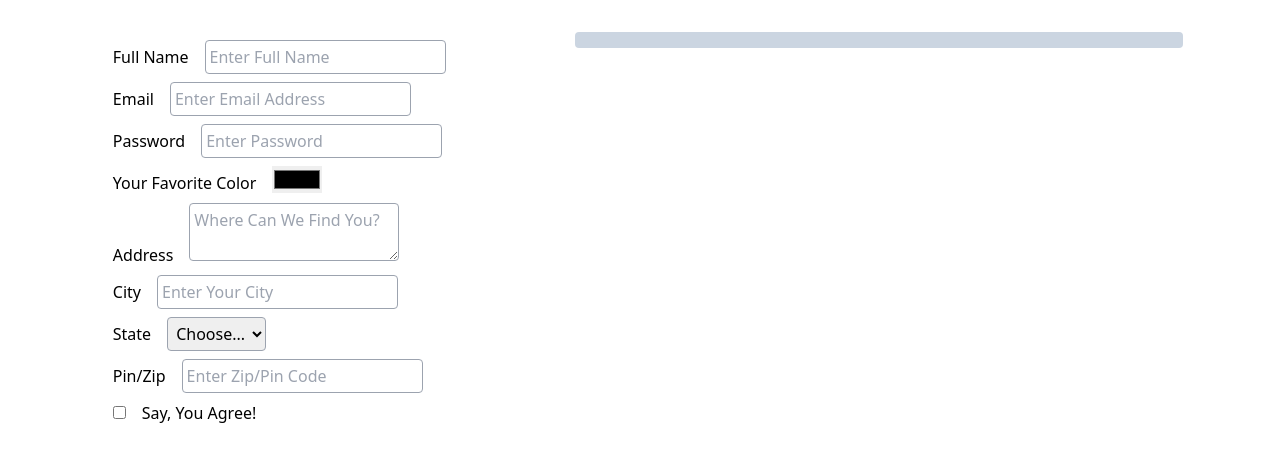
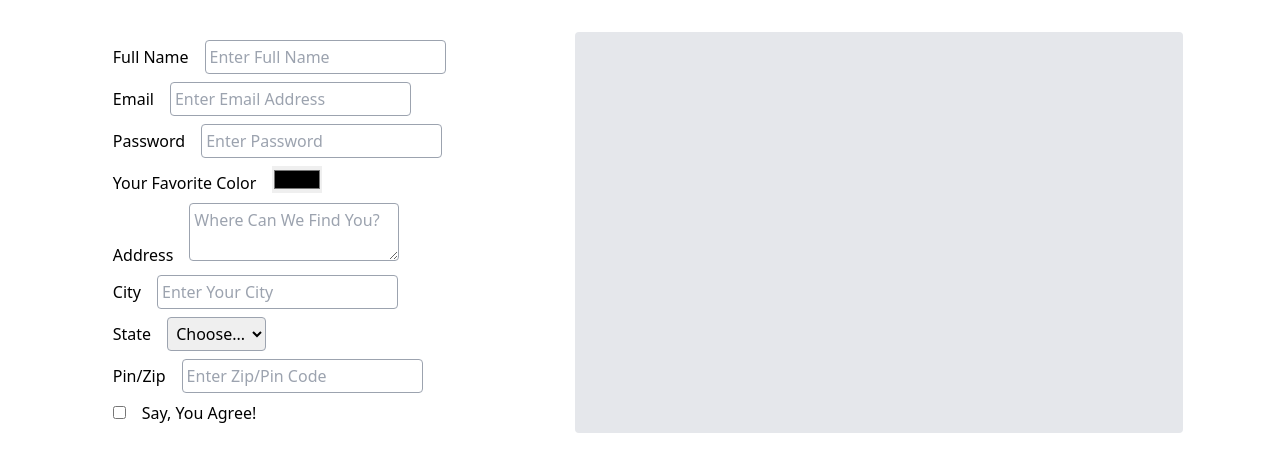
Before and after one commit to tapascript/react-single-change-handler, a React (Vite) app: page / in a window 1280 px wide. Shown: the top 472 px of the page. Built offline with nearby package versions, Linux system fonts and the light colour scheme.

Commit message:
styling change

```diff
--- a/src/App.jsx
+++ b/src/App.jsx
@@ -143,7 +143,7 @@ function App() {
         </div>
       </form>
 
-      <div className="bg-slate-300 p-2 rounded w-1/2 h-1/2">
+      <div className="bg-gray-200 p-2 rounded w-1/2">
        {contact.fname && <p> Hey {contact.fname}, Welcome. </p>}
        {contact.email && <p> Thanks for giving us your email {contact.email}. </p>}
        {contact.color && (
```
